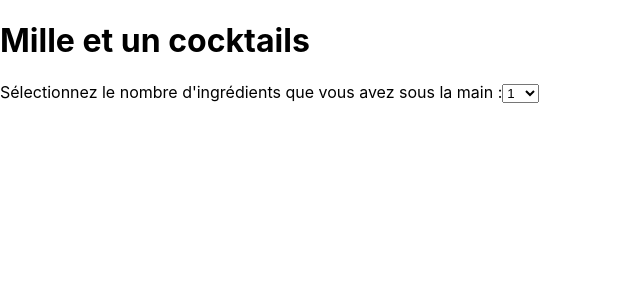
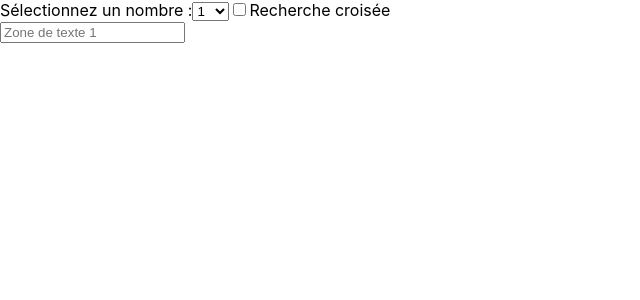
Before and after one commit to Nyl1even/techno_web_avancee, a React (Create React App) app: page / in a window 1280 px wide. Shown: the top 300 px of the page, without its empty margins (0-640 px from the left). Built offline with nearby package versions, Linux system fonts and the light colour scheme.

Commit message:
add crossed research and boxes for each ingredients

```diff
--- a/src/App.js
+++ b/src/App.js
@@ -3,15 +3,23 @@ import axios from 'axios';
 
 const NumberSelector = () => {
   const [selectedNumber, setSelectedNumber] = useState(1);
+  const [inputValues, setInputValues] = useState(Array.from({ length: 1 }, () => ""));
 
   const handleNumberChange = (e) => {
-    setSelectedNumber(parseInt(e.target.value, 10));
+    const newNumber = parseInt(e.target.value, 10);
+    setSelectedNumber(newNumber);
+    setInputValues(Array.from({ length: newNumber }, () => ""));
+  };
+
+  const handleInputChange = (index, value) => {
+    const newInputValues = [...inputValues];
+    newInputValues[index] = value;
+    setInputValues(newInputValues);
   };
 
   return (
     <div>
-      <h1>Mille et un cocktails</h1>
-      <label>Sélectionnez le nombre d'ingrédients que vous avez sous la main :</label>
+      <label>Sélectionnez un nombre :</label>
       <select value={selectedNumber} onChange={handleNumberChange}>
         {[...Array(10)].map((_, index) => (
           <option key={index + 1} value={index + 1}>
@@ -19,8 +27,20 @@ const NumberSelector = () => {
           </option>
         ))}
       </select>
-
-      <p></p>
+      <label>
+      <input type="checkbox"></input>
+      Recherche croisée</label>
+      <div>
+        {[...Array(selectedNumber)].map((_, index) => (
+          <input
+            key={index}
+            type="text"
+            placeholder={`Zone de texte ${index + 1}`}
+            value={inputValues[index]}
+            onChange={(e) => handleInputChange(index, e.target.value)}
+          />
+        ))}
+      </div>
     </div>
   );
 };
```
